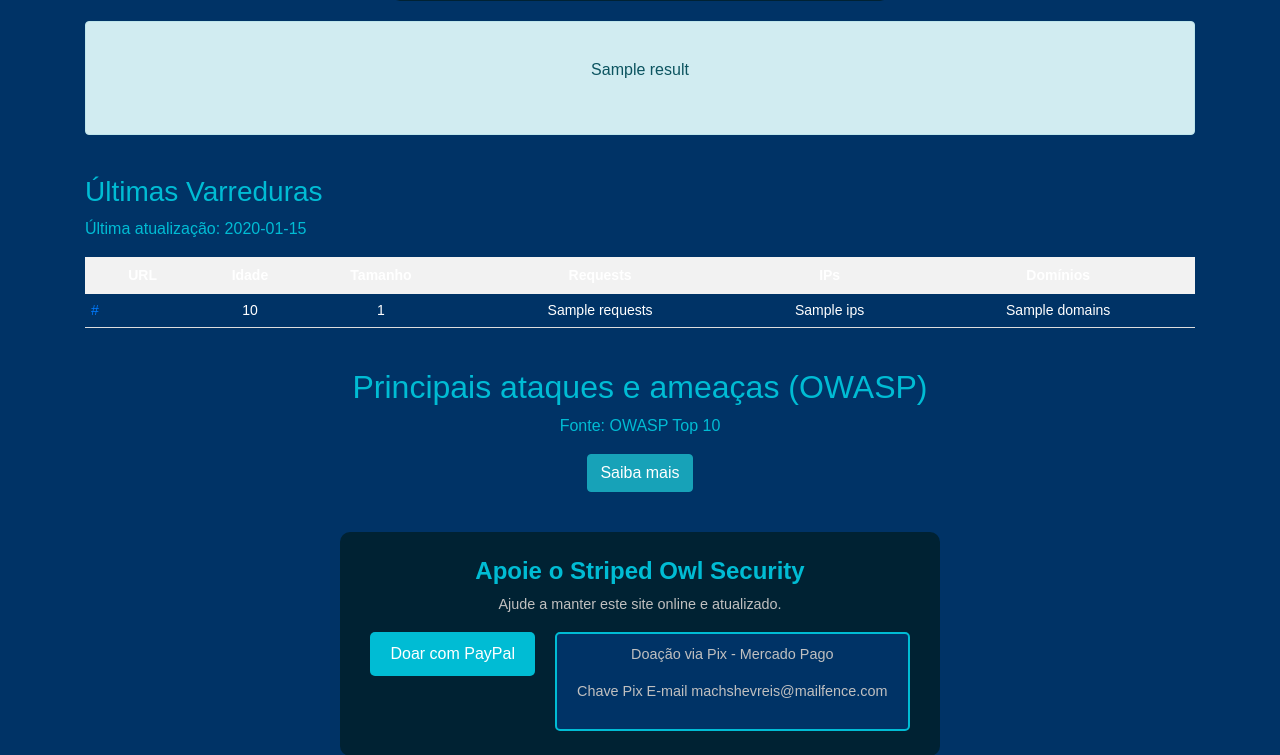
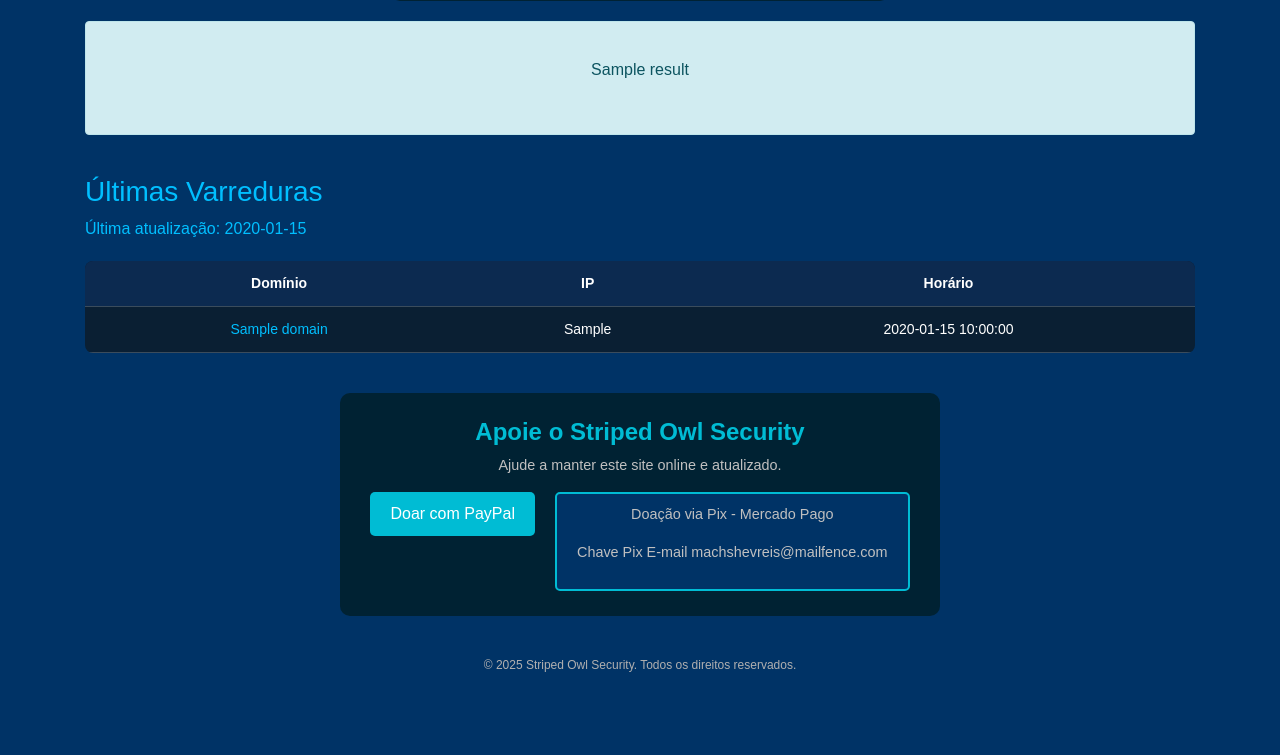
Before and after one commit to FFReis23/striped-owl-security, a Flask app: template templates/index.html in a window 1280 px wide. Shown: the part 384-1139 px from the top of the page. After the commit the page ends 1074 px from the top, so only its background shows below. Run offline with Flask 3, Linux system fonts and the light colour scheme; the template is opened without the code that fills it: most values are stand-ins (such as "Sample title", 1, 10 or a date in 2020); some libraries are stand-ins or nearby versions.

Commit message:
Atualização do index e ajustes no projeto

```diff
--- a/templates/index.html
+++ b/templates/index.html
@@ -64,50 +64,76 @@
     <h3 class="logo-color">Últimas Varreduras</h3>
     <p class="logo-color">Última atualização: {{ last_update }}</p>
 
-    <table style="width:100%; border-collapse:collapse; text-align:center; font-size:14px;">
+    <table class="scan-table">
         <thead>
-            <tr style="background:#f2f2f2;">
-                <th style="padding:8px;">URL</th>
-                <th>Idade</th>
-                <th>Tamanho</th>
-                <th>Requests</th>
-                <th>IPs</th>
-                <th>Domínios</th>
+            <tr>
+                <th>Domínio</th>
+                <th>IP</th>
+                <th>Horário</th>
             </tr>
         </thead>
         <tbody>
             {% for scan in scans %}
-            <tr style="border-bottom:1px solid #ddd;">
-                <td style="padding:6px; text-align:left; color:#007BFF;">
-                    <a href="{{ scan.url }}" target="_blank">{{ scan.url }}</a>
+            <tr>
+                <td>
+                    <a href="http://{{ scan.domain }}" target="_blank" class="logo-color">{{ scan.domain }}</a>
                 </td>
-                <td>{{ scan.age }}</td>
-                <td>{{ scan.size }}</td>
-                <td>{{ scan.requests }}</td>
-                <td>{{ scan.ips }}</td>
-                <td>{{ scan.domains }}</td>
+                <td>{{ scan.ip }}</td>
+                <td>{{ scan.timestamp }}</td>
             </tr>
             {% endfor %}
-        </tbody>
+            </tbody>
     </table>
 </div>
-    <div class="attack-info" style="text-align:center; margin:40px 0;">
-    <h2 class="logo-color">Principais ataques e ameaças (OWASP)</h2>
-    <p class="logo-color">Fonte:
-        <a href="https://owasp.org/www-project-top-ten/" target="_blank" class="logo-color">OWASP Top 10</a>
-    </p>
-        <!-- Botão Saiba Mais -->
-    <p><a href="{{ url_for('ataques') }}" target="_blank" class="btn btn-info">Saiba mais</a></p>
-</div>
-<!-- CSS no <style> da index.html -->
+
 <style>
-.logo-color {
-    color: #00bcd4; /* Azul do logo Striped Owl Security */
-    text-decoration: none; /* Remove sublinhado do link */
+/* Estilos para a tabela de varreduras */
+.scan-table {
+    width: 100%;
+    border-collapse: collapse;
+    text-align: center;
+    font-size: 14px;
+    background-color: #0a1f33; /* Fundo bem escuro */
+    color: #ffffff;             /* Texto branco */
+    border-radius: 8px;
+    overflow: hidden;
+    margin-top: 20px;
 }
 
-.logo-color:hover {
-    text-decoration: underline; /* Subtilmente sublinha ao passar o mouse */
+.scan-table thead tr {
+    background-color: #0c2a50; /* Cabeçalho azul escuro */
+}
+
+.scan-table th,
+.scan-table td {
+    padding: 12px;
+    border-bottom: 1px solid rgba(255, 255, 255, 0.2);
+}
+
+/* Estilo para linhas pares (striped effect) */
+.scan-table tbody tr:nth-child(even) {
+    background-color: #123456; /* Um tom um pouco mais claro para as linhas pares */
+}
+
+/* Estilo para links */
+.scan-table a {
+    color: #00bfff; /* Links azul claro */
+    text-decoration: none;
+}
+
+.scan-table a:hover {
+    text-decoration: underline;
+}
+
+/* Efeito de hover nas linhas */
+.scan-table tr:hover {
+    background-color: rgba(255, 255, 255, 0.15);
+    cursor: pointer;
+}
+
+/* Estilo para títulos e texto de logo */
+.logo-color {
+    color: #00bfff; /* Azul do logo */
 }
 </style>
 </div>
```
